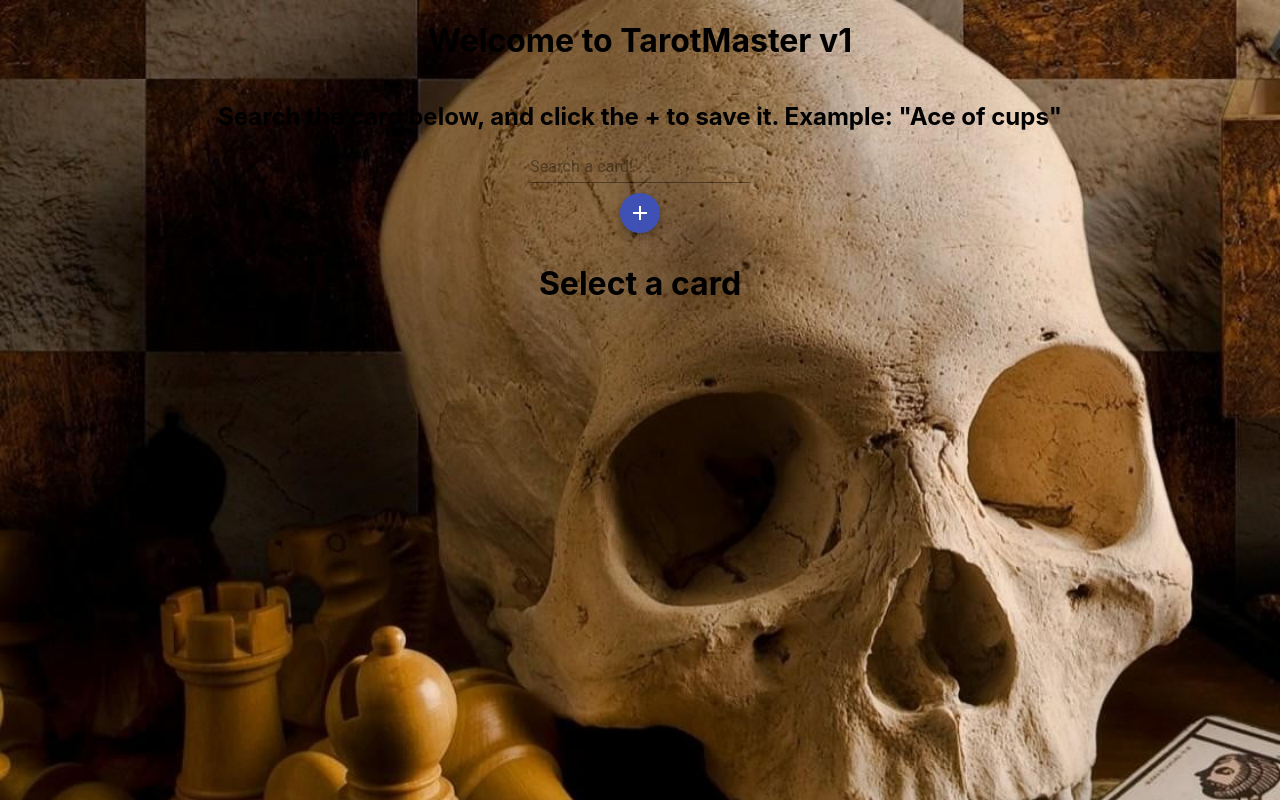
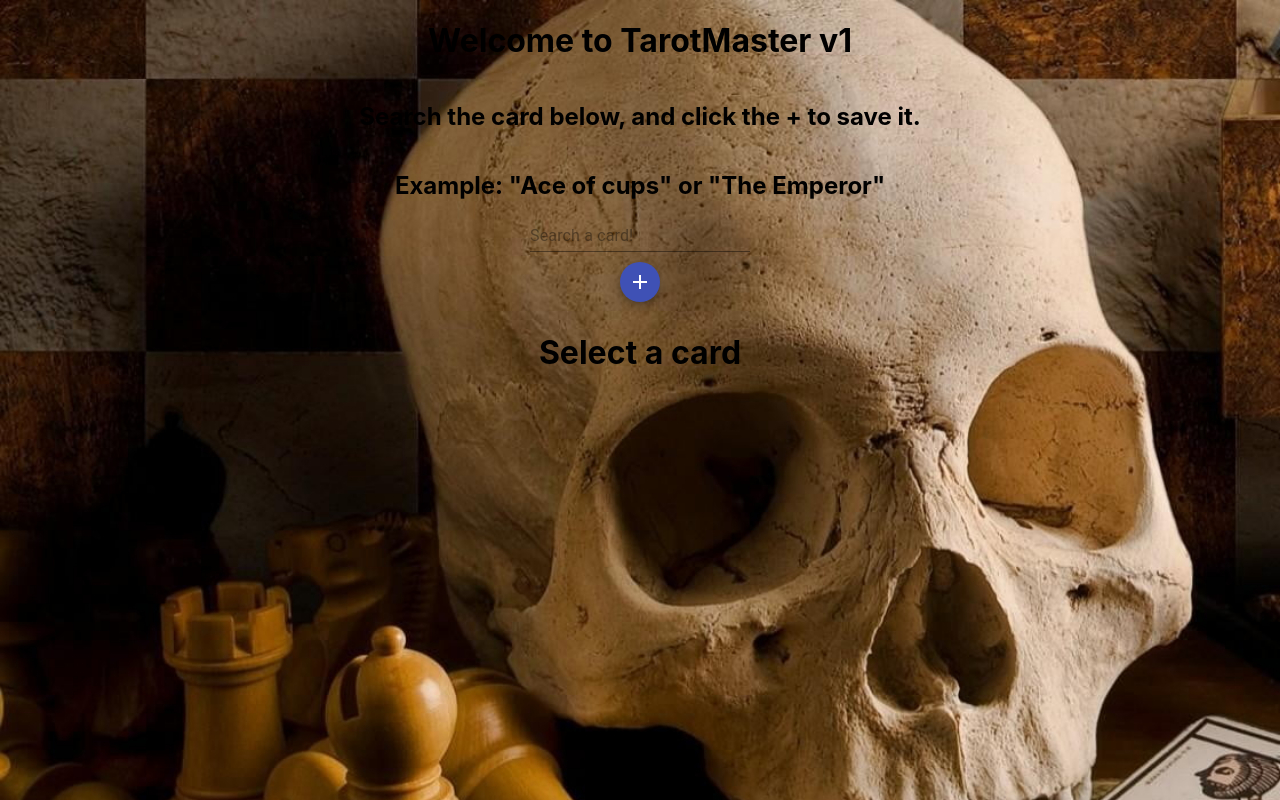
Before and after one commit to GHOSTKJB/TarotCards, a React (Create React App) app: page / in a window 1280 px wide. Built offline with nearby package versions, Linux system fonts and the light colour scheme.

Commit message:
Style: Changed the desc. and put it on a second line.

```diff
--- a/src/App.js
+++ b/src/App.js
@@ -30,7 +30,9 @@ const cards = [
   { header: "The Moon", description: "One might assume the Moon would be a good card, suggesting femininity, fertility, and other mystically significant things, but in fact, the Moon is a mixed bag at best. The card represents intuition, but also subconscious fears and dark impulses. The Moon is associated with the eerie, mysterious elements of our unconscious minds, including recovered memories and nightmares."},
   { header: "The Sun", description: "The Sun is everything the Moon is not: open, positive, upbeat. Whereas the Star is serene and blissful, the Sun is way too chipper. The Sun played “Get Lucky” at his wedding. The Sun cheers for the kiss cam. The Sun likes to shout “I can’t hear you!” from the stage. The Sun means well, but all the other cards are embarrassed for him."},
   { header: "The Judgement", description: "The Judgment card means judgment, not surprisingly, but also an inner voice, sudden realization, or higher calling. Judgment is about resolution, the cathartic climax to all of your struggles. The Judgment card also looks absolutely crazy."},
-  { header: "The World", description: "The World is the last card of the major arcana, and represents the summation of the journey begun by the Fool. After all the adventures of the past 21 cards, the World represents accomplishment, closure, and completion."}
+  { header: "The World", description: "The World is the last card of the major arcana, and represents the summation of the journey begun by the Fool. After all the adventures of the past 21 cards, the World represents accomplishment, closure, and completion."},
+
+  { header: "Ace of Wands", description: "The Ace of Wands as a symbol of optimism and invention." }
 ];
 
 
@@ -64,7 +66,8 @@ const deleteCard = (cardTitle) => {
 return (
   <div style={{display: 'flex' , flexDirection: 'column' , alignItems: 'center' , zIndex: -1 , backgroundImage: `url(${background})`, width: '100vw', height: '100vh'}}>
     <h1>Welcome to TarotMaster v1</h1>
-    <h2>Search the card below, and click the + to save it. Example: "Ace of cups"</h2>
+    <h2>Search the card below, and click the + to save it.</h2>
+    <h2>Example: "Ace of cups" or "The Emperor"</h2>
     <TextField
     placeholder="Search a card!"
     onChange={e => setSearchCard(e.target.value)}
```
